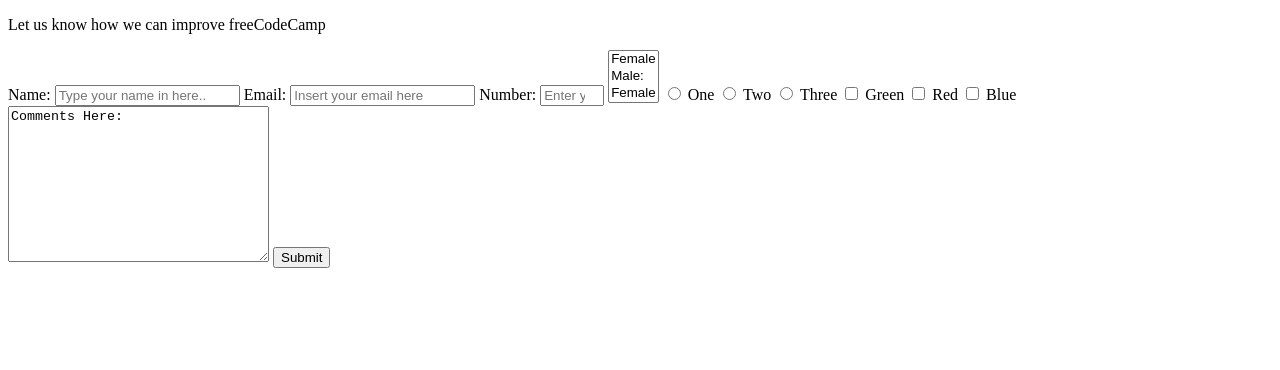
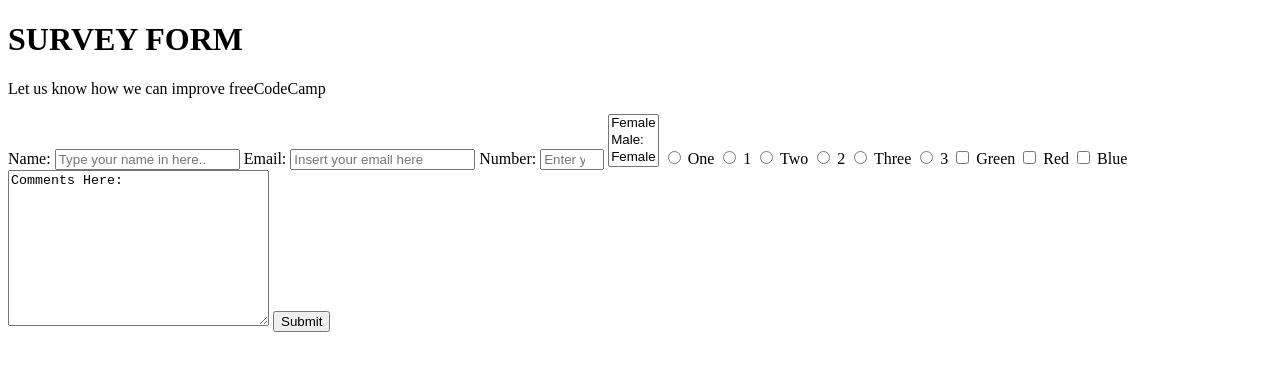
Before and after one commit to luisdavid919/Vladimir-Luis, a plain HTML site: page index.html in a window 1280 px wide. Drawn offline with Linux system fonts and the light colour scheme.

Commit message:
vladimir commited

```diff
--- a/index.html
+++ b/index.html
@@ -2,15 +2,13 @@
 <html lang="en">
   <head>
     <meta charset="UTF-8">
-    <title>Fork Me! FCC: Test Suite Template</title>
+    <title><h1>SURVEY FORM</h1></title>
     <link rel="stylesheet" href="css/style.css">
   </head>
 
   <body>
 
-
-  <title id="title"><h1>SURVEY FORM</h1></title>
-
+  <h1 id="title">SURVEY FORM</h1>
   <p id="description">Let us know how we can improve freeCodeCamp</p>
 
     <form action="" id="survey-form">
@@ -30,9 +28,12 @@
           <option value="geek">Female</option>
       </select>
 
-      <input type="radio" name="1"> One
-      <input type="radio" name="2"> Two
-      <input type="radio" name="3"> Three
+      <input type="radio" name="1" value="0"> One
+      <input type="radio" name="1" value="0"> 1
+      <input type="radio" name="2" value="0"> Two
+      <input type="radio" name="2" value="0"> 2
+      <input type="radio" name="3" value="0"> Three
+      <input type="radio" name="3" value="0"> 3
 
       <input type="checkbox" value="green"> Green
       <input type="checkbox" value="red"> Red
```
